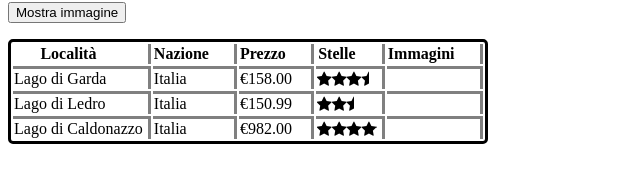
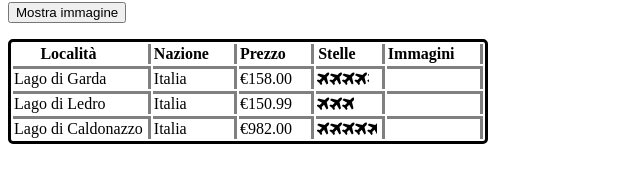
Before and after one commit to lisa2305/angular-ivy-nbsnph, an Angular app: page / in a window 1280 px wide. Shown: the part 124-306 px from the top of the page, without its empty margins (0-640 px from the left). Built offline with nearby package versions, Linux system fonts and the light colour scheme.

Commit message:
1 file modified

```diff
--- a/src/app/condivisa/stella.component.html
+++ b/src/app/condivisa/stella.component.html
@@ -1,9 +1,9 @@
 <div class="crop" [style.width.px]="cropWidth" [title]="rating">
 <div style="width: 75px">
-  <span class="fa fa-star"></span>
-  <span class="fa fa-star"></span>
-  <span class="fa fa-star"></span>
-  <span class="fa fa-star"></span>
-  <span class="fa fa-star"></span>
+  <span class="fa fa-plane"></span>
+  <span class="fa fa-plane"></span>
+  <span class="fa fa-plane"></span>
+  <span class="fa fa-plane"></span>
+  <span class="fa fa-plane"></span>
 </div>
 </div>
```
